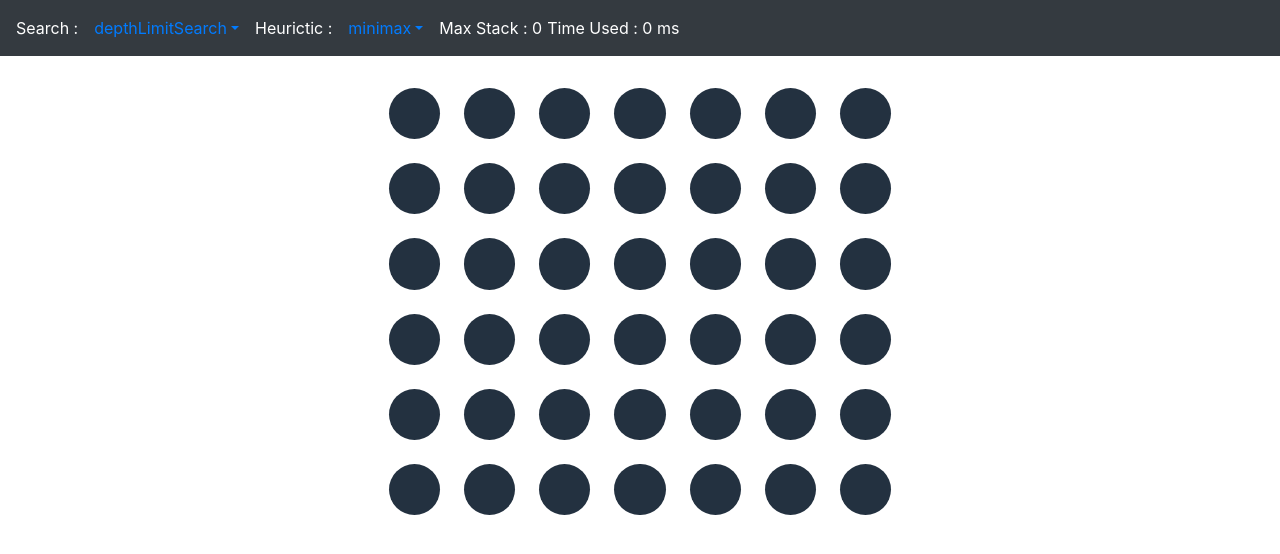
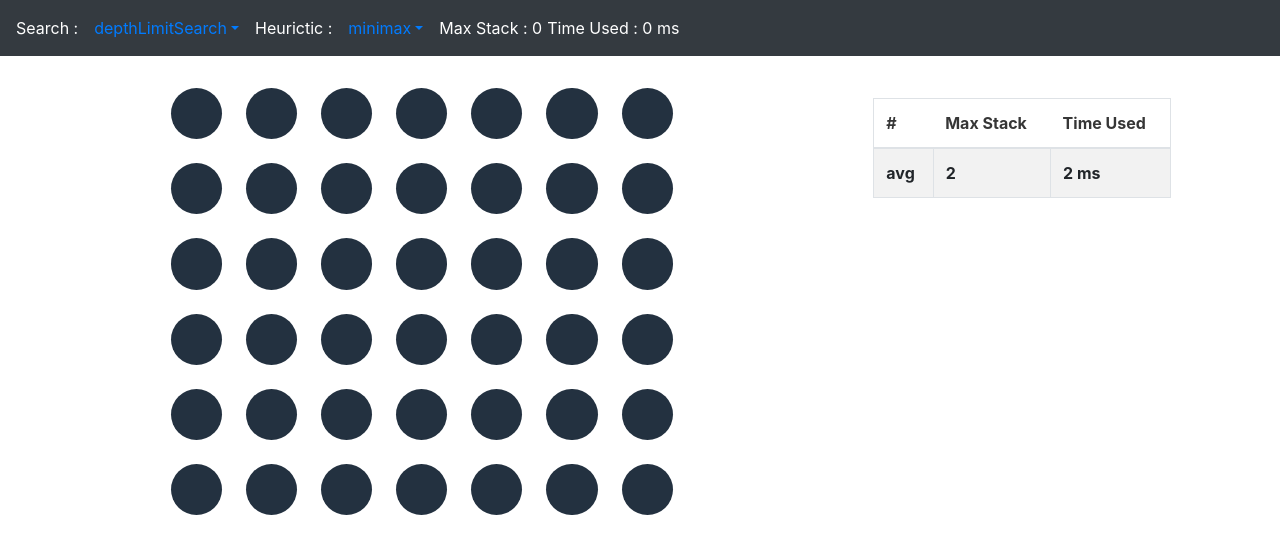
Before and after one commit to mayueeeee/Connect4, a React (Create React App) app: page / in a window 1280 px wide. Shown: the top 554 px of the page. Built offline with nearby package versions, Linux system fonts and the light colour scheme.

Commit message:
Add stack trace

```diff
--- /dev/null
+++ b/src/components/StackTable/StackTable.js
@@ -0,0 +1,37 @@
+import React from 'react'
+import isNull from 'lodash/isNull'
+import { Table } from 'react-bootstrap'
+
+export default props => (
+  <Table striped bordered hover>
+    <thead>
+      <tr>
+        <th>#</th>
+        <th>Max Stack</th>
+        <th>Time Used</th>
+      </tr>
+    </thead>
+    <tbody>
+      {!isNull(props.trace) &&
+        props.trace.map((ele, index) => (
+          <tr>
+            <td>{index + 1}</td>
+            <td>{ele.maxStack}</td>
+            <td>{ele.timeUsed} ms</td>
+          </tr>
+        ))}
+
+      <tr>
+        <td>
+          <b>avg</b>
+        </td>
+        <td>
+          <b>2</b>
+        </td>
+        <td>
+          <b>2 ms</b>
+        </td>
+      </tr>
+    </tbody>
+  </Table>
+)
--- a/src/pages/index.js
+++ b/src/pages/index.js
@@ -1,6 +1,6 @@
 import React from 'react'
 import Board from '../components/game/Board/Board'
-import { Navbar, NavDropdown } from 'react-bootstrap'
+import { Navbar, NavDropdown, Row, Col } from 'react-bootstrap'
 
 import {
   BOARD_SYMBOL,
@@ -8,6 +8,7 @@ import {
   checkWinner,
 } from '../components/TreeView/gameUtil'
 import { Tree, Board as GameBoard } from '../components/TreeView/stack'
+import StackTable from '../components/StackTable/StackTable'
 
 const WINNER_TEXT = ['', 'HUMAN', 'AI']
 const HEURICTIC_SEARCH = [
@@ -29,6 +30,7 @@ export default class IndexPage extends React.Component {
     limit: 4,
     maxStack: 0,
     timeUsed: 0,
+    stackTrace: [],
   }
 
   handleChange = (field, value) => {
@@ -74,19 +76,34 @@ export default class IndexPage extends React.Component {
       }
       winner = checkWinner(newGameState.boardState)
       if (winner !== null) {
+        const stackFrame = {
+          maxStack: tree.maxStack,
+          timeUsed: Date.now() - startTime,
+        }
+        let stackTrace = this.state.stackTrace
+        // stackTrace.append(stackFrame)
+        // console.log("stackTrace")
         this.setState({
           winner,
           gameState: newGameState,
-          maxStack: tree.maxStack,
-          timeUsed: Date.now() - startTime,
+          maxStack: stackFrame.maxStack,
+          timeUsed: stackFrame.timeUsed,
+          stackTrace: stackTrace,
         })
         return
       }
     }
+    const stackFrame = {
+      maxStack: tree.maxStack,
+      timeUsed: Date.now() - startTime,
+    }
+    let stackTrace = this.state.stackTrace
+    stackTrace.push(stackFrame)
     this.setState({
       gameState: newGameState,
-      maxStack: tree.maxStack,
-      timeUsed: Date.now() - startTime,
+      maxStack: stackFrame.maxStack,
+      timeUsed: stackFrame.timeUsed,
+      stackTrace: stackTrace,
     })
 
     window.tree = tree
@@ -138,10 +155,18 @@ export default class IndexPage extends React.Component {
               </div>
             </Navbar>
           </div>
-          <Board
-            board={this.state.gameState.boardState}
-            onRowClick={this.onRowClick}
-          />
+          <Row>
+            <Col xs={8}>
+              <Board
+                board={this.state.gameState.boardState}
+                onRowClick={this.onRowClick}
+              />
+            </Col>
+            <Col xs={3} className="stack-col">
+              <StackTable trace={this.state.stackTrace} />
+            </Col>
+          </Row>
+
           <div style={{ width: '100%', textAlign: 'center' }}>
             {winner !== null && <h1>Winner : {WINNER_TEXT[winner]}</h1>}
           </div>
--- a/src/styles/index.scss
+++ b/src/styles/index.scss
@@ -44,3 +44,7 @@ body {
   color: #18bc9c;
 
 }
+
+.stack-col{
+  padding: 50px;
+}
```
